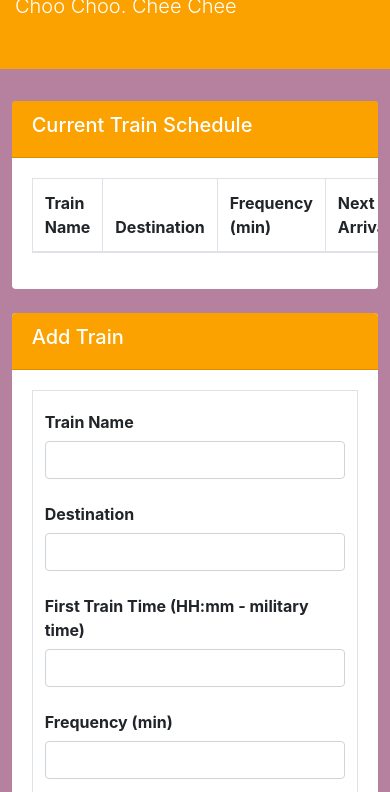
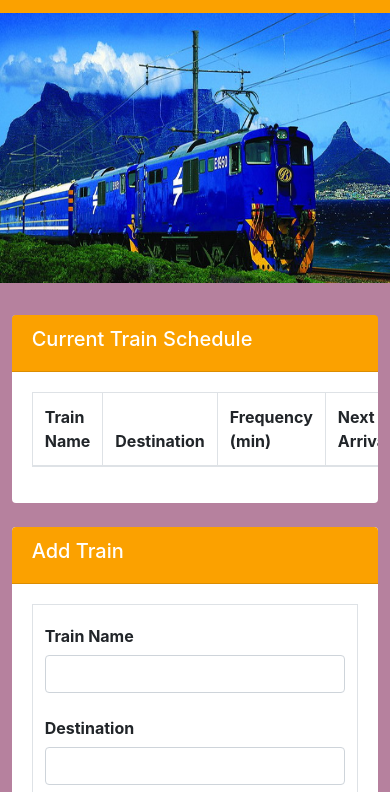
Before and after one commit to ginnac/Train-Scheduler, a plain HTML site: page index.html in a window 390 px wide. Shown: the part 183-975 px from the top of the page. Drawn offline with nearby package versions, Linux system fonts and the light colour scheme; no server answers.

Commit message:
style, color and picture

```diff
--- a/assets/css/style.css
+++ b/assets/css/style.css
@@ -21,4 +21,26 @@ body{
 
 #title-box{
     background-color:#fba100;
+    padding: 0%;
+    padding-top: 2%;
 }
+
+button{
+    margin-bottom: 5%;
+    background-color:#fba100;
+    border-color:  #fba100;
+    border-radius: 8px;
+    color: white;
+    border: none;
+}
+
+.picture{
+    height: 270px;
+}
+
+@media only screen and (max-width: 674px) {
+    #card-header-one{
+        position:relative;
+        width: 650px;
+    }
+  }
--- a/index.html
+++ b/index.html
@@ -12,14 +12,16 @@
 </head>
 <body>
     <div class="jumbotron jumbotron-fluid" id="title-box">
+
         <div class="container">
-            <h1 class="display-4">Anytime is Train Time</h1>
-            <p class="lead">Choo Choo. Chee Chee</p>
+            <h1 class="display-4 text-center">Anytime is Train Time...</h1>
+            <p class="lead text-right font-italic">Choo Choo</p>
         </div>
+        <img src="assets/images/trainpic.jpg" class="w-100 picture">
     </div>
 
-    <div class="card cards-to-style">
-        <div class="card-header cards-header-to-style">
+    <div class="card cards-to-style" id="card-one">
+        <div class="card-header cards-header-to-style" id="card-header-one" >
         <h5>Current Train Schedule</h5>
         </div>
         <div class="card-body">
```
Also changed, not shown: assets/images/trainpic.jpg (added).
